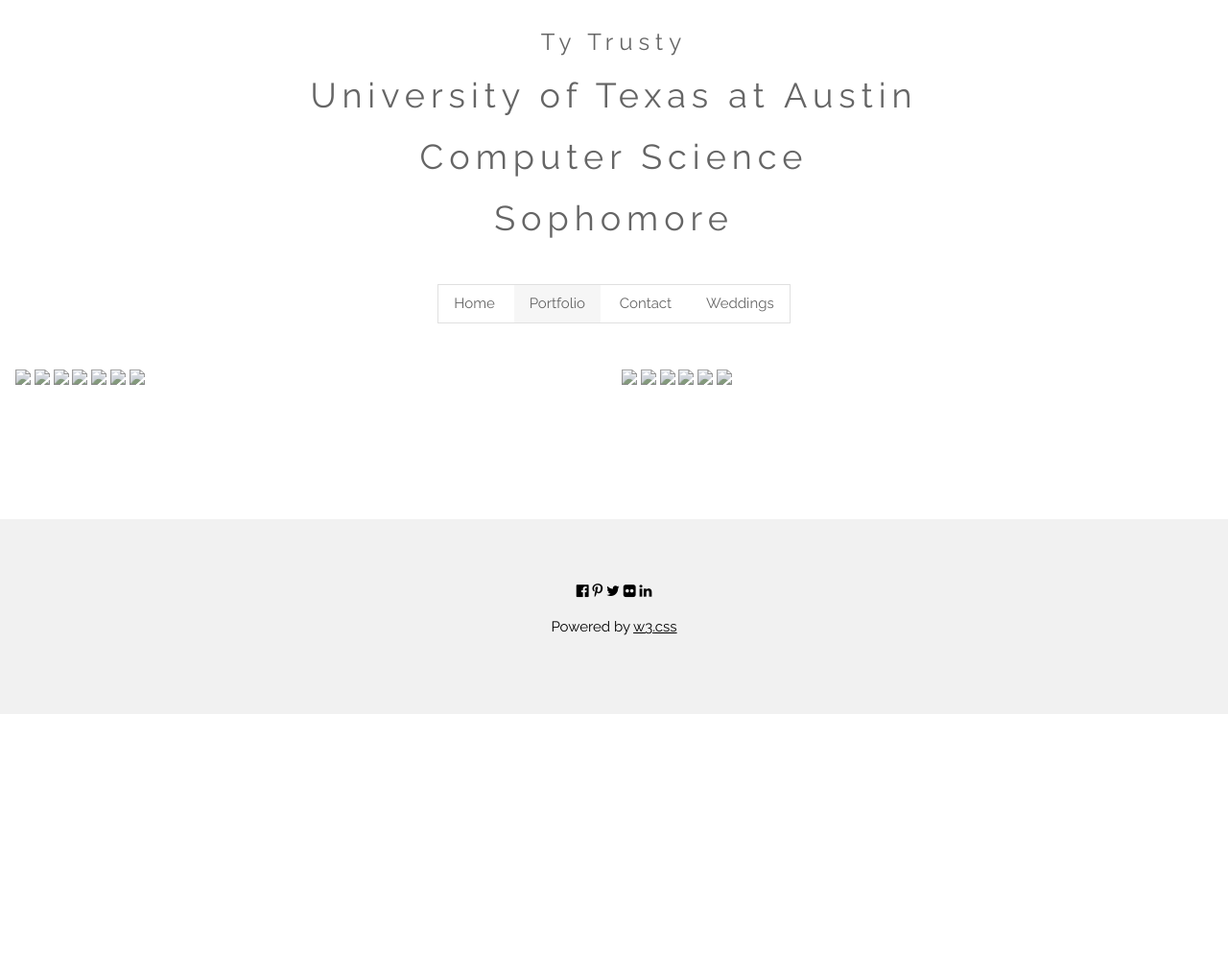
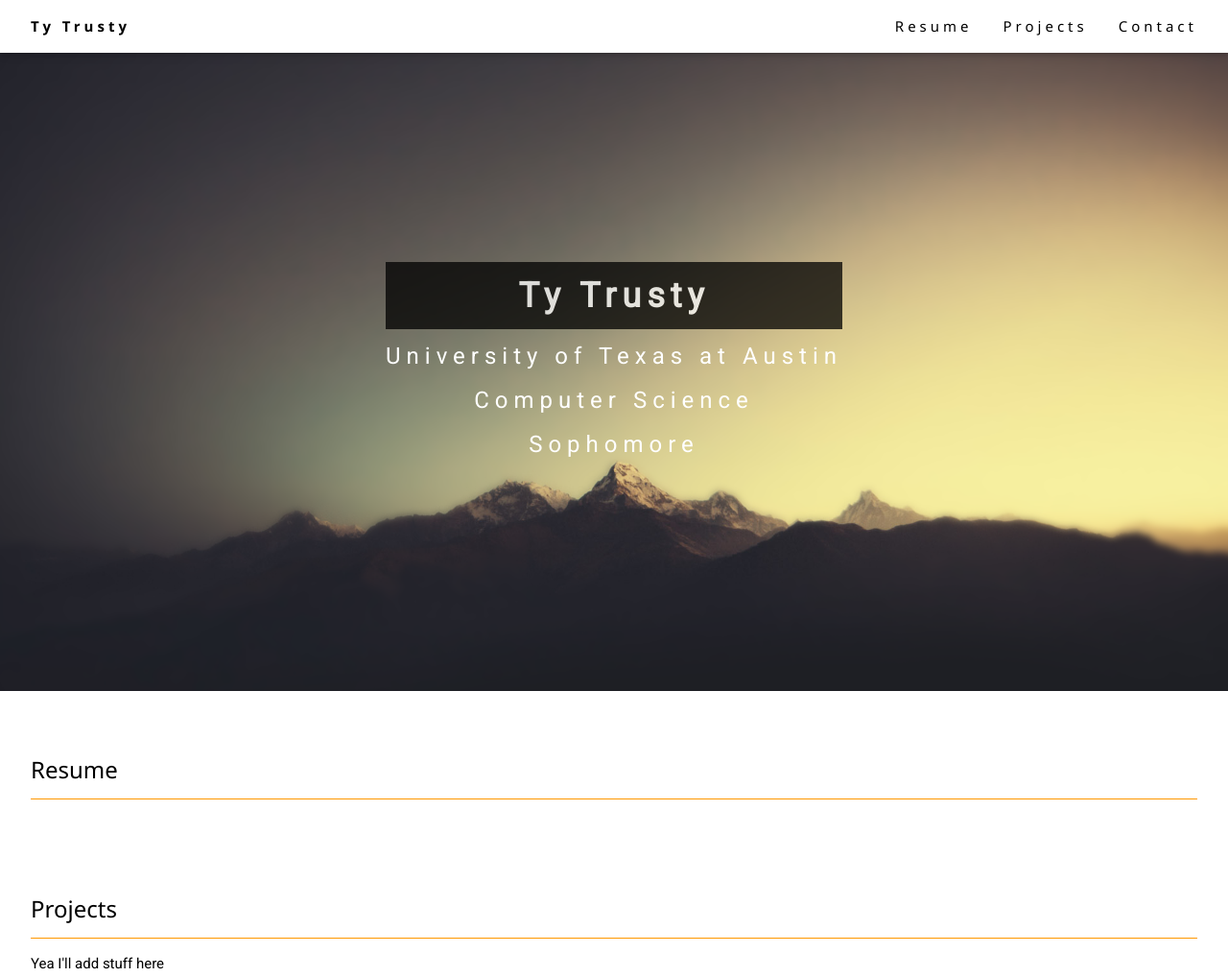
Before and after one commit to tytrusty/website, a plain HTML site: page index.html in a window 1280 px wide. Shown: the top 1018 px of the page at 96% size. Before the commit the page ends 800 px from the top, so only its background shows below. Drawn offline with nearby package versions, Linux system fonts and the light colour scheme.

Commit message:
Main layout finished

```diff
--- a/index.html
+++ b/index.html
@@ -3,68 +3,74 @@
 <title>Ty's Dojo</title>
 <meta charset="UTF-8">
 <meta name="viewport" content="width=device-width, initial-scale=1">
-<link rel="stylesheet" href="http://www.w3schools.com/lib/w3.css">
-<link rel="stylesheet" href="http://fonts.googleapis.com/css?family=Raleway">
+<link rel="stylesheet" href="w3.css">
+<link rel="stylesheet" href="https://fonts.googleapis.com/css?family=Roboto">
 <link rel="stylesheet" href="https://cdnjs.cloudflare.com/ajax/libs/font-awesome/4.7.0/css/font-awesome.min.css">
 <style>
-body,h1 {font-family: "Raleway", Arial, sans-serif}
+body,h1 {font-family: "Roboto", Arial, sans-serif}
 h1 {letter-spacing: 6px}
 .w3-row-padding img {margin-bottom: 12px}
 </style>
 <body>
 
-<!-- !PAGE CONTENT! -->
-<div class="w3-content" style="max-width:1500px">
+<!-- Navbar (sit on top) -->
+<div class="w3-top">
+  <ul class="w3-navbar w3-white w3-wide w3-padding-8 w3-card-2">
+    <li>
+      <a href="#home" class="w3-margin-left"><b>Ty Trusty</b></a>
+    </li>
+    <!-- Float links to the right. Hide them on small screens -->
+    <li class="w3-right w3-hide-small">
+      <a href="#projects" class="w3-left">Resume</a>
+      <a href="#about" class="w3-left">Projects</a>
+      <a href="#contact" class="w3-left w3-margin-right">Contact</a>
+    </li>
+  </ul>
+</div>
 
 <!-- Header -->
-<header class="w3-panel w3-padding-128 w3-center w3-opacity">
-  <h1 class="w3-xlarge">Ty Trusty</h1>
-  <h1>University of Texas at Austin</h1>
-  <h1>Computer Science</h1>
-  <h1>Sophomore</h1>
+<header class="w3-display-container w3-content w3-center" style="max-width:1500px;">
+  <img class="w3-image" src="wallpaper.png" alt="background_wallpaper" width="1500" height="800">
+  <div class="w3-display-middle w3-center w3-text-white w3-wide w3-margin-top">
+    <h1 class="w3-xxlarge w3-padding w3-black w3-opacity-min"><b>Ty Trusty</b></h1>
+    <h1 class="w3-xlarge w3-hide-small">University of Texas at Austin</h1>
+    <h1 class="w3-xlarge w3-hide-small">Computer Science</h1>
+    <h1 class="w3-xlarge w3-hide-small">Sophomore</h1>
 
-  <div class="w3-padding-32">
-    <div class="w3-btn-bar w3-border w3-show-inline-block">
-      <a href="#" class="w3-btn">Home</a>
-      <a href="#" class="w3-btn w3-light-grey">Portfolio</a>
-      <a href="#" class="w3-btn">Contact</a>
-      <a href="#" class="w3-btn w3-hide-small">Weddings</a>
-    </div>
   </div>
+
 </header>
 
-<!-- Photo Grid -->
-<div class="w3-row-padding w3-grayscale" style="margin-bottom:128px">
-  <div class="w3-half">
-    <img src="/w3images/wedding.jpg" style="width:100%">
-    <img src="/w3images/rocks.jpg" style="width:100%">
-    <img src="/w3images/falls2.jpg" style="width:100%">
-    <img src="/w3images/paris.jpg" style="width:100%">
-    <img src="/w3images/nature.jpg" style="width:100%">
-    <img src="/w3images/mist.jpg" style="width:100%">
-    <img src="/w3images/paris.jpg" style="width:100%">
+
+<!-- Page content -->
+<div class="w3-content w3-padding" style="max-width:1564px">
+
+  <!-- Resume Section -->
+  <div class="w3-container w3-padding-32" id="projects">
+    <h3 class="w3-border-bottom w3-border-orange w3-padding-12">Resume</h3>
   </div>
 
-  <div class="w3-half">
-    <img src="/w3images/underwater.jpg" style="width:100%">
-    <img src="/w3images/ocean.jpg" style="width:100%">
-    <img src="/w3images/wedding.jpg" style="width:100%">
-    <img src="/w3images/mountainskies.jpg" style="width:100%">
-    <img src="/w3images/rocks.jpg" style="width:100%">
-    <img src="/w3images/underwater.jpg" style="width:100%">
+  <!-- About Section -->
+  <div class="w3-container w3-padding-32" id="about">
+    <h3 class="w3-border-bottom w3-border-orange w3-padding-12">Projects</h3>
+    <p>Yea I'll add stuff here </p>
   </div>
-</div>
 
-<!-- End Page Content -->
+  <!-- Contact Section -->
+  <div class="w3-container w3-padding-32" id="contact">
+    <h3 class="w3-border-bottom w3-border-light-grey w3-padding-12">Contact</h3>
+    <p>Email: tytrusty AT cs.utexas.edu</p>
+	  <p>Github: <a href="https://github.com/tytrusty">https://github.com/tytrusty</a> </p>
+		<p>LinkedIn: <a href="https://www.linkedin.com/in/ty-trusty-abb16612a">link</a></p>
+		<p>Facebook: <a href="https://www.facebook.com/people/Ty-Trusty/100010290963039">link</a></p>
+
+<!-- End page content -->
 </div>
 
 <!-- Footer -->
 <footer class="w3-container w3-padding-64 w3-light-grey w3-center">
-  <a href="#" class="w3-hover-text-indigo"><i class="fa fa-facebook-official"></i></a>
-  <a href="#" class="w3-hover-text-red"><i class="fa fa-pinterest-p"></i></a>
-  <a href="#" class="w3-hover-text-light-blue"><i class="fa fa-twitter"></i></a>
-  <a href="#" class="w3-hover-text-grey"><i class="fa fa-flickr"></i></a>
-  <a href="#" class="w3-hover-text-indigo"><i class="fa fa-linkedin"></i></a>
+  <a href="https://www.facebook.com/people/Ty-Trusty/100010290963039" class="w3-hover-text-indigo"><i class="fa fa-facebook-official"></i></a>
+  <a href="https://www.linkedin.com/in/ty-trusty-abb16612a" class="w3-hover-text-indigo"><i class="fa fa-linkedin"></i></a>
   <p>Powered by <a href="http://www.w3schools.com/w3css/default.asp" target="_blank" class="w3-hover-text-green">w3.css</a></p>
 </footer>
 
```
Also changed, not shown: crocs.jpg (added), wallpaper.png (added).
